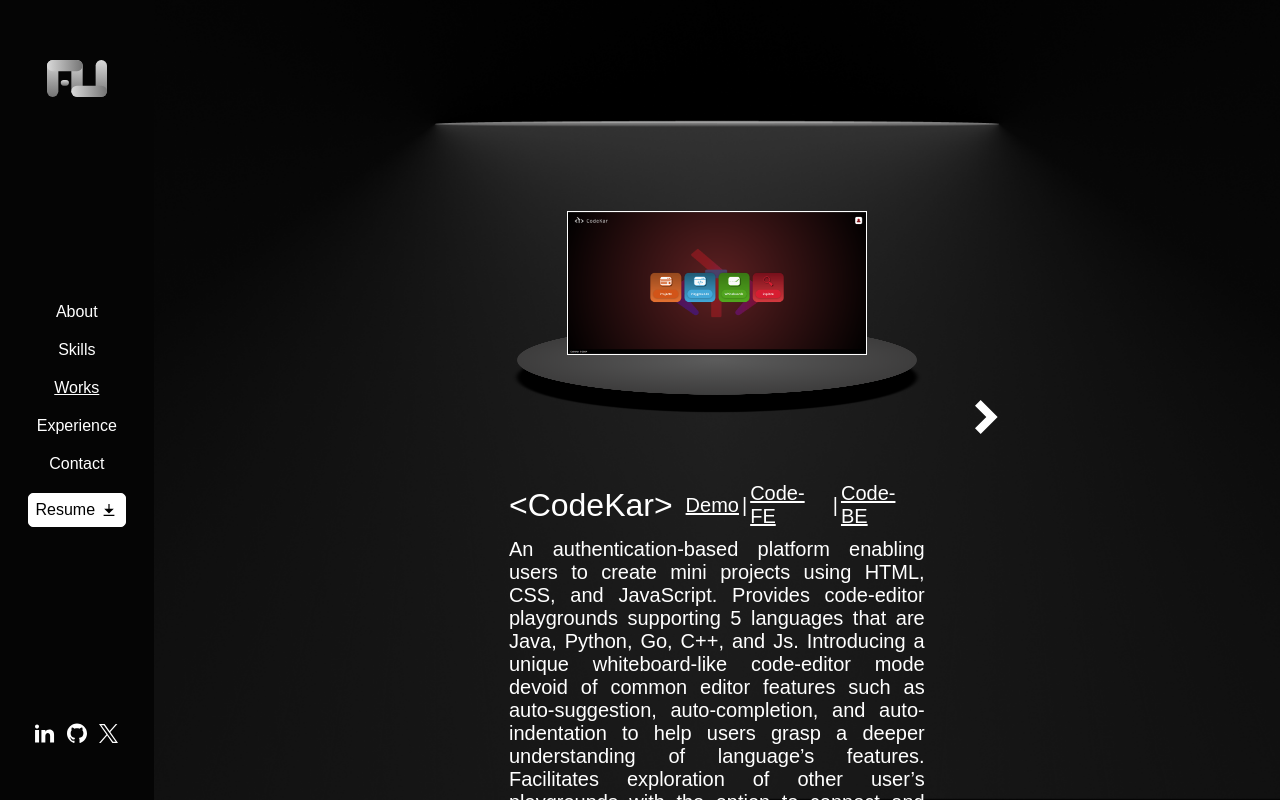
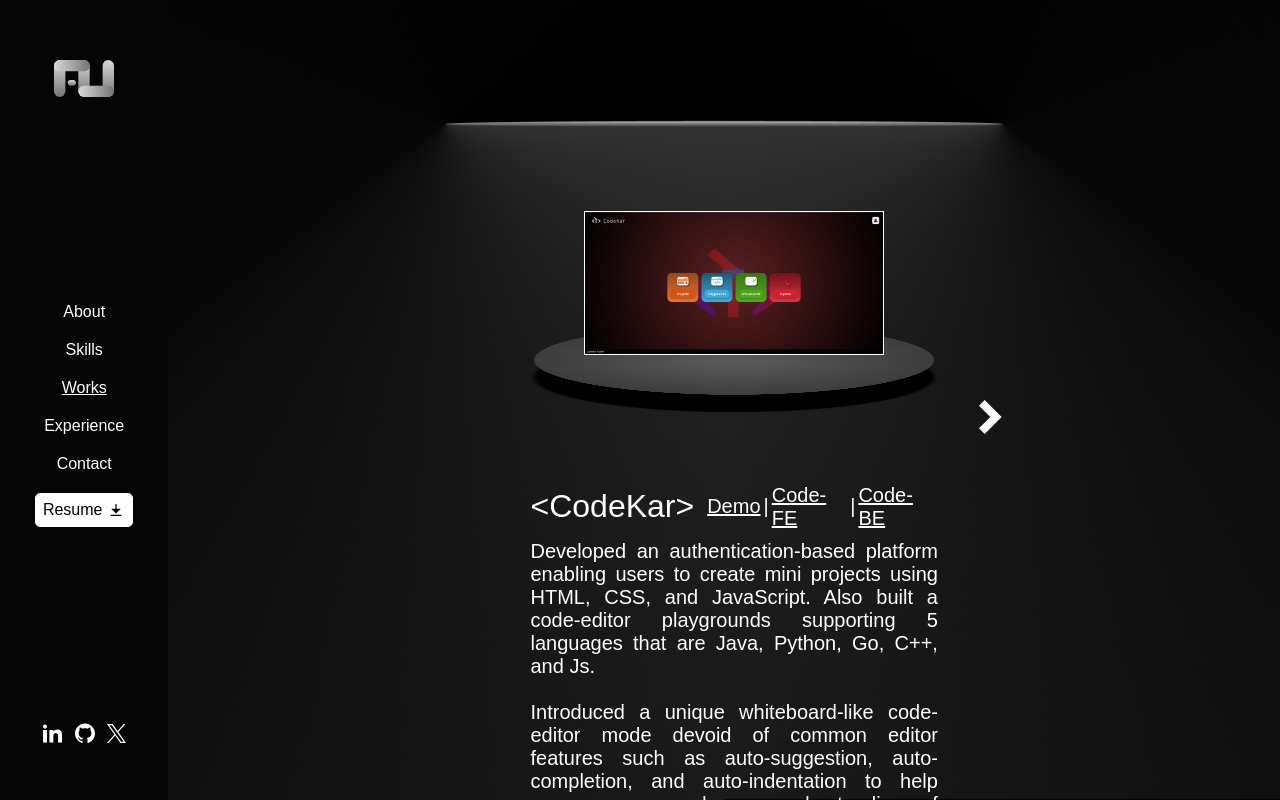
Before and after one commit to ashishup1999/portfolio-v2, a Next.js app: page /works in a window 1280 px wide. Built offline with nearby package versions, Linux system fonts and the light colour scheme; a web font is replaced by a local one.

Commit message:
works fixes

```diff
--- a/src/app/works/page.tsx
+++ b/src/app/works/page.tsx
@@ -1,5 +1,5 @@
 "use client";
-import React, { useEffect, useState } from "react";
+import React, { useState } from "react";
 import "@/app/works/works.scss";
 import Image from "next/image";
 import arrowLeft from "@/assets/arrowLeft.svg";
@@ -9,12 +9,6 @@ import Link from "next/link";
 
 const Works = () => {
   const [wno, setWno] = useState(0);
-
-  useEffect(() => {
-    const { id } = WORKS[Object.keys(WORKS)[wno]];
-    const ele = document.getElementById(id);
-    ele?.scrollIntoView();
-  }, [wno]);
 
   return (
     <>
@@ -29,33 +23,34 @@ const Works = () => {
       )}
       <div id="work-sec">
         <div id="work-view">
-          {Object.keys(WORKS).map((key) => {
-            const { id, name, open, img, ui, server, desc } = WORKS[key];
-            return (
-              <div id={id} key={id} className="work-platform-wrap">
-                <Image src={img} alt="" />
+          <div id={WORKS[wno]?.id} className="work-platform-wrap">
+            <Image src={WORKS[wno]?.img} alt="" />
             <div className="work-platform"></div>
             <span className="work-head">
-                  <p className="work-title">{name}</p>
-                  {open && (
-                    <Link className="demo" href={open} target="_blank">
+              <p className="work-title">{WORKS[wno]?.name}</p>
+              {WORKS[wno]?.open && (
+                <Link className="demo" href={WORKS[wno]?.open} target="_blank">
                   Demo
                 </Link>
               )}
-                  {ui && (
+              {WORKS[wno]?.ui && (
                 <>
                   <p> | </p>
-                      <Link className="ui-code" href={ui} target="_blank">
+                  <Link
+                    className="ui-code"
+                    href={WORKS[wno]?.ui}
+                    target="_blank"
+                  >
                     Code-FE
                   </Link>
                 </>
               )}
-                  {server && (
+              {WORKS[wno]?.server && (
                 <>
                   <p> | </p>
                   <Link
                     className="server-code"
-                        href={server}
+                    href={WORKS[wno]?.server}
                     target="_blank"
                   >
                     Code-BE
@@ -65,11 +60,9 @@ const Works = () => {
             </span>
             <p
               className="work-desc"
-                  dangerouslySetInnerHTML={{ __html: desc }}
+              dangerouslySetInnerHTML={{ __html: WORKS[wno]?.desc }}
             ></p>
           </div>
-            );
-          })}
         </div>
       </div>
       {wno < Object.keys(WORKS)?.length - 1 && (
--- a/src/constants/Common.ts
+++ b/src/constants/Common.ts
@@ -84,57 +84,64 @@ export const SKILLS_NAMES: { [key: string]: string } = {
   dj: "Django",
 };
 
-export const WORKS: {
-  [key: string]: {
-    id: string;
-    img: StaticImageData;
-    name: string;
-    open: string;
-    ui?: string;
-    server?: string;
-    desc: string;
-  };
-} = {
-  codekar: {
+export const WORKS = [
+  {
     id: "codekar",
     img: codekarImg,
     name: "<CodeKar>",
     open: "https://codekar-one.vercel.app/",
     ui: "https://github.com/ashishup1999/codekar",
     server: "https://github.com/ashishup1999/codekar-server",
-    desc: "An authentication-based platform enabling users to create mini projects using HTML, CSS, and JavaScript. Provides code-editor playgrounds supporting 5 languages that are Java, Python, Go, C++, and Js. Introducing a unique whiteboard-like code-editor mode devoid of common editor features such as auto-suggestion, auto-completion, and auto-indentation to help users grasp a deeper understanding of language’s features. Facilitates exploration of other user’s playgrounds with the option to connect and collaborate. Used a Go based server as Go can handle as many as 1000 concurrent requests per second, making the app faster",
+    desc: `Developed an authentication-based platform enabling users to create mini projects using HTML, CSS, and
+            JavaScript. Also built a code-editor playgrounds supporting 5 languages that are Java, Python, Go, C++, and Js.
+            <br/><br/> Introduced a unique whiteboard-like code-editor mode devoid of common editor features such as auto-suggestion,
+            auto-completion, and auto-indentation to help users grasp a deeper understanding of language’s features.
+            <br/><br/> Facilitated user exploration of other user’s playgrounds with the option to connect and collaborate.
+            <br/><br/> Used a Go based server as Go can handle as many as 1000 concurrent requests per second, making the app faster.
+            <br/><br/> Tech Stack: NextJs, Golang, MongoDB, Docker`,
   },
-  samvad: {
+  {
     id: "samvad",
     img: samvadImg,
     name: "<Samvad>",
     open: "https://samvad-client-img-latest.onrender.com/",
     ui: "https://github.com/ashishup1999/samvad-client",
     server: "https://github.com/ashishup1999/samvad-server",
-    desc: "Samvad is a web-based, responsive application designed for real-time chatting with friends. This project highlights the effective use of web sockets for seamless real-time communication. The user interface offers a smooth experience, allowing users to easily log in and initiate conversations with their loved ones.",
+    desc: `Led the development of Samvad, a responsive web application tailored for real-time 1-on-1 chatting with friends.
+            Implemented cutting-edge web socket technology to enable seamless real-time communication, resulting in a 30%
+            increase in chat responsiveness.
+            <br/><br/> Engineered an authentication system with a password retrieval mechanism based on OTP, enhancing security and
+            reducing login issues by 25%.
+            <br/><br/> Tech Stack: ReactJs, NodeJs, Web Socket, MongoDB, Docker, Jest
+`,
   },
-  fmd: {
+  {
     id: "fmd",
     img: fdImg,
     name: "<Face Mask Detector>",
     open: "https://github.com/ashishup1999/Face-Mask-Detector-for-COVID-pandemic",
-    desc: "I have created a system capable of identifying whether a person is wearing a mask using live camera input. To achieve this, I utilized the facenet-pytorch and MobileNetV3 neural networks to construct the system.",
+    desc: `I have created a system capable of identifying whether a person is wearing a mask using live camera input.
+            To achieve this, I utilized the facenet-pytorch and MobileNetV3 neural networks to construct the system.
+            <br/><br/> Tech Stack: Python, Pytorch, NumPy, OpenCV`,
   },
-  nlp: {
+  {
     id: "nlp",
     img: nlpImg,
     name: "<Twitter Sentiment Analysis>",
     open: "https://github.com/ashishup1999/NLP-on-twitter-sentiments",
-    desc: "I developed an algorithm capable of determining whether a sentence expresses support for or opposition to the concept of global warming. The dataset used for this task was collected from tweets posted by various Twitter users discussing the topic of global warming.",
+    desc: `I developed an algorithm capable of determining whether a sentence expresses support for or opposition to the concept of global warming.
+            The dataset used for this task was collected from tweets posted by various Twitter users discussing the topic of global warming.
+            <br/><br/> Tech Stack: Python, Scikit Learn, NumPy, NLTK`,
   },
-  nst: {
+  {
     id: "nst",
     img: nstImg,
     name: "<Neural Style Transfer>",
     open: "https://github.com/ashishup1999/Neural-Style-Transfer-pytorch-",
-    desc: "I have created a system capable of identifying whether a person is wearing a mask using live camera input. To achieve this, I utilized the facenet-pytorch and MobileNetV3 neural networks to construct the system.",
+    desc: `I have created a system capable of identifying whether a person is wearing a mask using live camera input. To achieve this, I utilized the facenet-pytorch and MobileNetV3 neural networks to construct the system.
+            <br/><br/> Tech Stack: Python, Pytorch, NumPy, OpenCV`,
   },
-};
+];
 
 export const EXPS = [
   {
```
Lines whose indentation alone changed are shown as unchanged.
